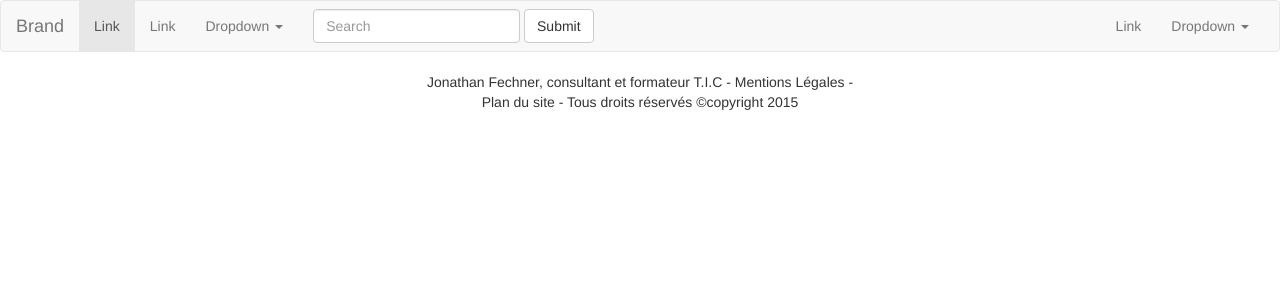
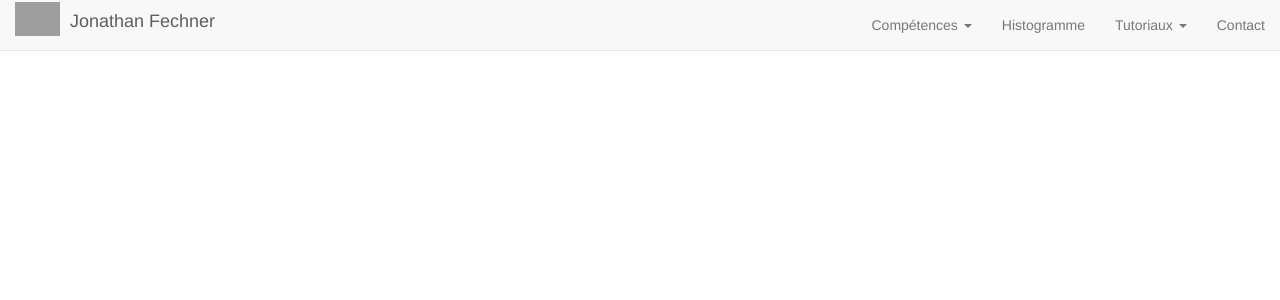
Before and after one commit to Camilmesfioui/SEO-Fechner, a PHP site: page / in a window 1280 px wide. Shown: the top 300 px of the page. Run offline with PHP 8.4, Linux system fonts and the light colour scheme; some libraries are stand-ins or nearby versions; grey boxes are pictures that could not be loaded.

Commit message:
Ajout modif Arthur

```diff
--- a/header.php
+++ b/header.php
@@ -11,6 +11,7 @@
     <script type="text/javascript" src="js/jquery-2.1.3.min.js"></script>
     <script type="text/javascript" src="js/wow.min.js"></script>
     <script type="text/javascript" src="js/bootstrap.min.js"></script>
+    <script type="text/javascript" src="js/js.js"></script>
 
     <!-- Dublin Core -->
     <meta name="DC.title" content="Jonathan Fechner - Consultant SEO - Val d'Oise - 95">
@@ -47,7 +48,7 @@
 </head>
 
 <body>
-<nav class="navbar navbar-default">
+<nav class="navbar navbar-default navbar-fixed-top">
     <div class="container-fluid">
         <!-- Brand and toggle get grouped for better mobile display -->
         <div class="navbar-header">
@@ -57,45 +58,32 @@
                 <span class="icon-bar"></span>
                 <span class="icon-bar"></span>
             </button>
-            <a class="navbar-brand" href="#">Brand</a>
+            <a class="navbar-brand" href="#"><img src="images/logo-fechner.png" alt=""><span class="nom">Jonathan Fechner</span></a>
         </div>
 
         <!-- Collect the nav links, forms, and other content for toggling -->
         <div class="collapse navbar-collapse" id="bs-example-navbar-collapse-1">
-            <ul class="nav navbar-nav">
-                <li class="active"><a href="#">Link <span class="sr-only">(current)</span></a></li>
-                <li><a href="#">Link</a></li>
+            <ul class="nav navbar-nav navbar-right">
                 <li class="dropdown">
-                    <a href="#" class="dropdown-toggle" data-toggle="dropdown" role="button" aria-haspopup="true" aria-expanded="false">Dropdown <span class="caret"></span></a>
+                    <a href="#" class="dropdown-toggle" data-toggle="dropdown" role="button" aria-haspopup="true" aria-expanded="false">Compétences <span class="caret"></span></a>
                     <ul class="dropdown-menu">
-                        <li><a href="#">Action</a></li>
-                        <li><a href="#">Another action</a></li>
-                        <li><a href="#">Something else here</a></li>
-                        <li role="separator" class="divider"></li>
-                        <li><a href="#">Separated link</a></li>
-                        <li role="separator" class="divider"></li>
-                        <li><a href="#">One more separated link</a></li>
+                        <li><a href="#">Designer 3D</a></li>
+                        <li><a href="#">Concepteur</a></li>
+                        <li><a href="#">Création vidéo</a></li>
+                        <li><a href="#">Graphisme</a></li>
                     </ul>
                 </li>
-            </ul>
-            <form class="navbar-form navbar-left" role="search">
-                <div class="form-group">
-                    <input type="text" class="form-control" placeholder="Search">
-                </div>
-                <button type="submit" class="btn btn-default">Submit</button>
-            </form>
-            <ul class="nav navbar-nav navbar-right">
-                <li><a href="#">Link</a></li>
+                <li><a href="#">Histogramme</a></li>
                 <li class="dropdown">
-                    <a href="#" class="dropdown-toggle" data-toggle="dropdown" role="button" aria-haspopup="true" aria-expanded="false">Dropdown <span class="caret"></span></a>
+                    <a href="#" class="dropdown-toggle" data-toggle="dropdown" role="button" aria-haspopup="true" aria-expanded="false">Tutoriaux <span class="caret"></span></a>
                     <ul class="dropdown-menu">
-                        <li><a href="#">Action</a></li>
-                        <li><a href="#">Another action</a></li>
-                        <li><a href="#">Something else here</a></li>
-                        <li role="separator" class="divider"></li>
-                        <li><a href="#">Separated link</a></li>
+                        <li><a href="#">Avant projet</a></li>
+                        <li><a href="#">Gestino de projet</a></li>
+                        <li><a href="#">Phase de conception</a></li>
+                        <li><a href="#">Livraison & recettage</a></li>
                     </ul>
                 </li>
+                <li><a href="#">Contact</a></li>
             </ul>
         </div><!-- /.navbar-collapse -->
     </div><!-- /.container-fluid -->
--- a/style/style.css
+++ b/style/style.css
@@ -6,3 +6,14 @@
 .container {
   width: 500px;
 }
+.navbar .navbar-brand img {
+  display: inline;
+  width: 45px;
+  position: relative;
+  bottom: 13px;
+}
+.navbar .navbar-brand .nom {
+  position: relative;
+  bottom: 10px;
+  left: 10px;
+}
--- a/style/style.less
+++ b/style/style.less
@@ -11,3 +11,19 @@
 
   }
 }
+
+.navbar {
+  .navbar-brand {
+    img {
+      display: inline;
+      width: 45px;
+      position: relative;
+      bottom: 13px;
+    }
+    .nom {
+      position: relative;
+      bottom: 10px;
+      left: 10px;
+    }
+  }
+}
```
